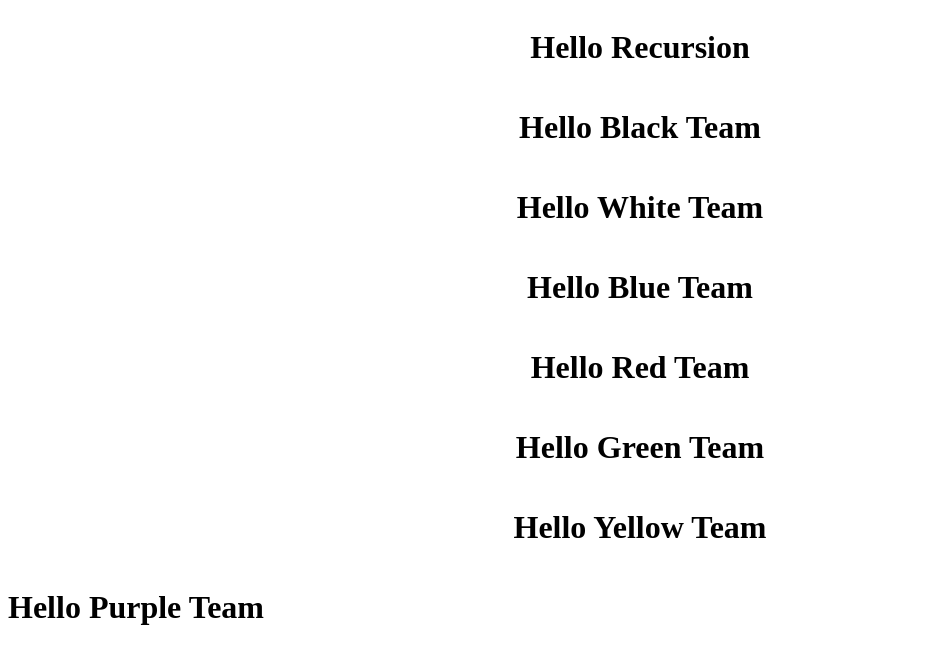
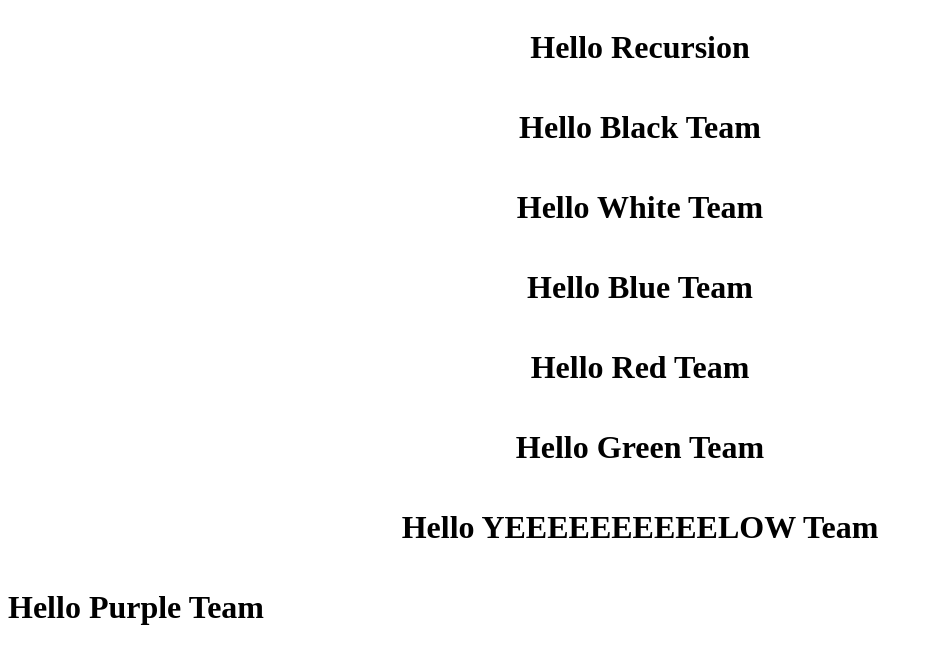
Before and after one commit to team-dev-a/task1, a plain HTML site: page index.html in a window 1280 px wide. Shown: the whole page, without its empty margins (0-933 px from the left). Drawn offline with Linux system fonts and the light colour scheme.

Commit message:
意地悪してみた

```diff
--- a/index.html
+++ b/index.html
@@ -20,7 +20,7 @@
         <h1>Hello Red Team</h1>
         <h1>Hello Green Team</h1>
 
-        <h1>Hello Yellow Team</h1>
+        <h1>Hello YEEEEEEEEEELOW Team</h1>
     </div>
     <div>
         <h1>Hello Purple Team</h1>
```
